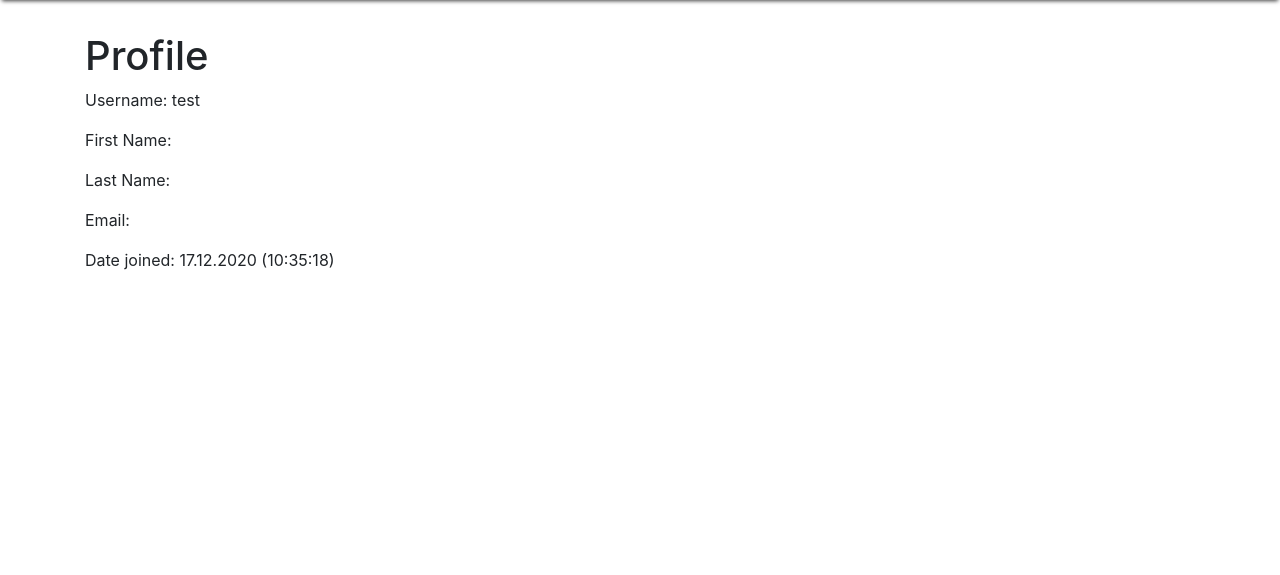
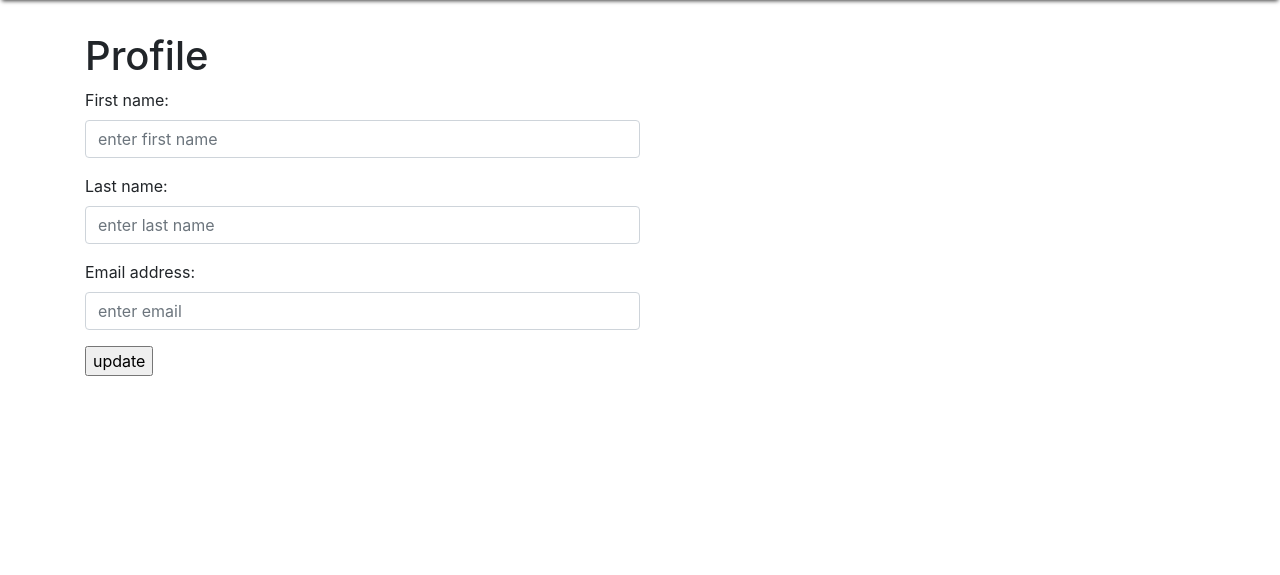
Before and after one commit to rsh-12/remember-places, a Django app: page /profile/update/2/ in a window 1280 px wide. Shown: the part 86-661 px from the top of the page. Run offline with Django 3.2, Linux system fonts and the light colour scheme; a user stored in the database is signed in; data comes from the database, SQL or seed files in the repository; some libraries are stand-ins or nearby versions.

Commit message:
Implement profile update

```diff
--- a/templates/user/profile.html
+++ b/templates/user/profile.html
@@ -7,10 +7,15 @@
 {% block content %}
     <div>
         <h1>Profile</h1>
-        <p>Username: {{ user.username }}</p>
-        <p>First Name: {{ user.first_name }}</p>
-        <p>Last Name: {{ user.last_name }}</p>
-        <p>Email: {{ user.email }}</p>
-        <p>Date joined: {{ user.date_joined|date:"d.m.Y (H:i:s)" }}</p>
+        <form action="" method="post">
+            {% csrf_token %}
+            {{ form.as_p }}
+            {#        <p>Username: {{ user.username }}</p>#}
+            {#        <p>First Name: {{ user.first_name }}</p>#}
+            {#        <p>Last Name: {{ user.last_name }}</p>#}
+            {#        <p>Email: {{ user.email }}</p>#}
+            {#        <p>Date joined: {{ user.date_joined|date:"d.m.Y (H:i:s)" }}</p>#}
+            <input type="submit" value="update">
+        </form>
     </div>
 {% endblock %}
--- a/user/views.py
+++ b/user/views.py
@@ -27,4 +27,4 @@ class UserUpdateView(LoginRequiredMixin, UpdateView):
     model = User
     form_class = UserUpdateModelForm
     template_name = "user/profile.html"
-    success_url = reverse_lazy('user:profile')
+    success_url = reverse_lazy('memories:memories')
```
